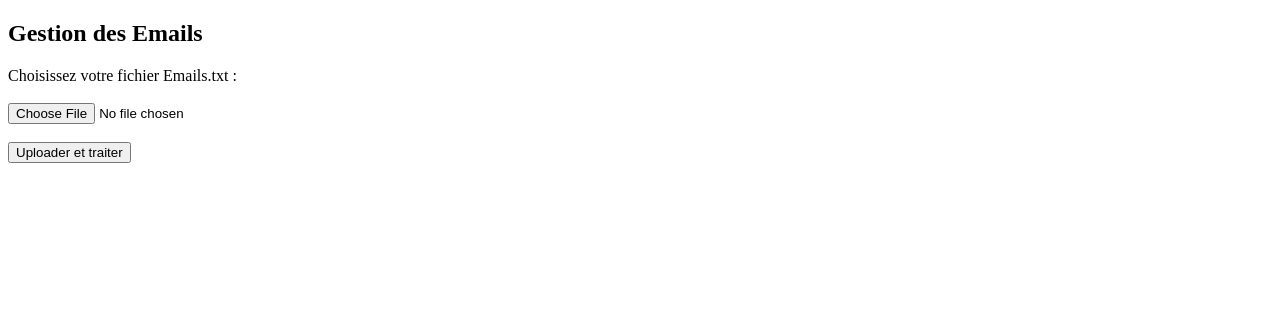
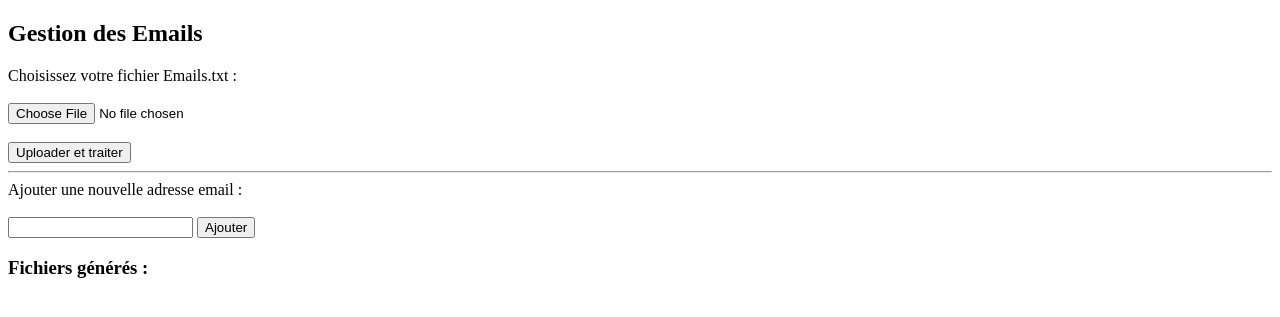
Before and after one commit to Taha7486/TP0-php, a PHP site: page / in a window 1280 px wide. Shown: the top 317 px of the page. Run offline with PHP 8.4, Linux system fonts and the light colour scheme.

Commit message:
add_email form added (ERR: generated files doesn't refresh)

```diff
--- a/index.php
+++ b/index.php
@@ -91,54 +91,64 @@ function add_email($email, $filename) {
 }
 
 
-// ----------------------------------------------------------------
+// ------------------------- Main Logic -------------------------
+$output = "";
 
+// 1. Handle file upload
 if (isset($_FILES['emailsFile']) && $_FILES['emailsFile']['error'] === 0) {
 
-    // Create uploads directory if it doesn't exist
     $uploadDir = "uploads/";
     if (!is_dir($uploadDir)) mkdir($uploadDir, 0777, true);
 
-    // Set the destination path
     $uploadedFile = $uploadDir . basename($_FILES['emailsFile']['name']);
 
-    // Move the uploaded file from temp to uploads folder
     if (move_uploaded_file($_FILES['emailsFile']['tmp_name'], $uploadedFile)) {
+        $output .= "<p style='color:green;'>Fichier déplacé et prêt à être traité !</p>";
 
-        echo "<p style='color:green;'>Fichier déplacé et prêt à être traité !</p>";
-
-        // Now run all functions on the moved file
+        // Process file
         lire_enregistrer_nonValides($uploadedFile);
         supprimer_doublons("Emails_Valides.txt", "Emails_Valides_Uniques.txt");
         trier_enregistrer("Emails_Valides_Uniques.txt", "EmailsT.txt");
         separer_par_domaine("EmailsT.txt");
-
-        // Display generated files
-        $fichiers = ["EmailsT.txt", "Emails_Valides.txt", "Emails_Valides_Uniques.txt", "Emails_nonValides.txt"];
-        $emails = lire_emails("EmailsT.txt");
-        foreach ($emails as $email) {
-            $parts = explode("@", $email);
-            $domain = $parts[1];
-            $fichiers[] = $domain . ".txt";
-        }
-        $fichiers = array_unique($fichiers);
-
-        echo "<h3>Fichiers générés :</h3><ul>";
-        foreach ($fichiers as $f) {
-            if (file_exists($f)) {
-                echo "<li><a href='$f' download>$f</a></li>";
-            }
-        }
-        echo "</ul>";
-
     } else {
-        echo "<p style='color:red;'>Erreur lors du déplacement du fichier.</p>";
+        $output .= "<p style='color:red;'>Erreur lors du déplacement du fichier.</p>";
     }
 }
 
+// 2. Handle adding new email
+if (isset($_POST['new_email'])) {
+    $message = add_email($_POST['new_email'], "EmailsT.txt");
+    $output .= "<p style='color:blue;'>$message</p>";
 
+    // Optional: update domain-separated file
+    $parts = explode("@", strtolower(trim($_POST['new_email'])));
+    $domain_file = $parts[1] . ".txt";
+    $existing = file_exists($domain_file) ? lire_emails($domain_file) : [];
+    $existing[] = strtolower(trim($_POST['new_email']));
+    $existing = array_unique($existing);
+    sort($existing);
+    write_emails($existing, $domain_file);
+}
+
+// 3. Always display all generated files if they exist
+$fichiers = ["EmailsT.txt", "Emails_Valides.txt", "Emails_Valides_Uniques.txt", "Emails_nonValides.txt"];
+if (file_exists("EmailsT.txt")) {
+    $emails = lire_emails("EmailsT.txt");
+    foreach ($emails as $email) {
+        $parts = explode("@", $email);
+        $domain_file = $parts[1] . ".txt";
+        $fichiers[] = $domain_file;
+    }
+}
+$fichiers = array_unique($fichiers);
+
+$files_html = "<h3>Fichiers générés :</h3><ul>";
+foreach ($fichiers as $f) {
+    if (file_exists($f)) $files_html .= "<li><a href='$f' download>$f</a></li>";
+}
+$files_html .= "</ul>";
+$output .= $files_html;
 ?>
-
 
 <!DOCTYPE html>
 <html lang="fr">
@@ -148,10 +158,24 @@ if (isset($_FILES['emailsFile']) && $_FILES['emailsFile']['error'] === 0) {
 </head>
 <body>
     <h2>Gestion des Emails</h2>
+
+    <!-- Upload form -->
     <form method="POST" enctype="multipart/form-data">
         <label>Choisissez votre fichier Emails.txt :</label><br><br>
         <input type="file" name="emailsFile" accept=".txt" required><br><br>
         <button type="submit">Uploader et traiter</button>
     </form>
+
+    <hr>
+
+    <!-- Add email form -->
+    <form method="POST">
+        <label>Ajouter une nouvelle adresse email :</label><br><br>
+        <input type="email" name="new_email" required>
+        <button type="submit">Ajouter</button>
+    </form>
+
+    <!-- Display messages and generated files -->
+    <?php echo $output; ?>
 </body>
 </html>
```
